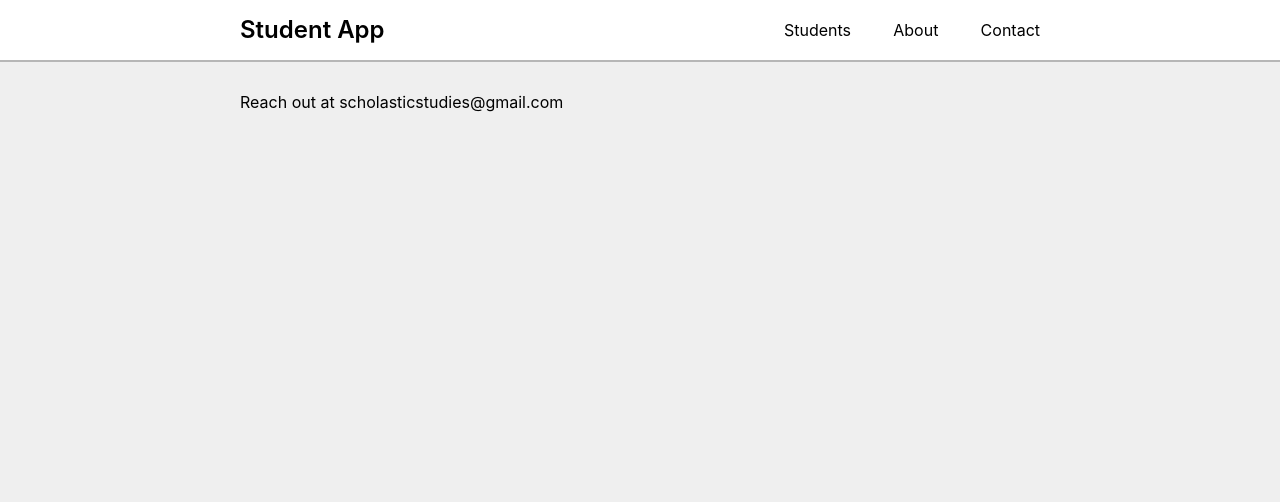
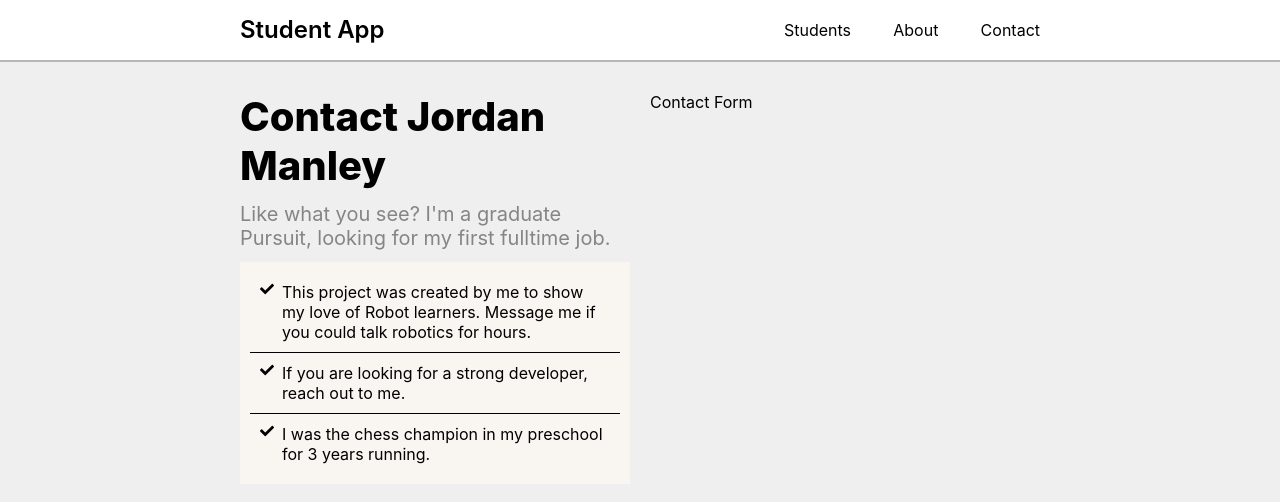
Before and after one commit to pursuit-employment/student-app-frontend, a React (Create React App) app: page /contact in a window 1280 px wide. Shown: the top 502 px of the page. Built offline with nearby package versions, Linux system fonts and the light colour scheme.

Commit message:
basic contact info setup

```diff
--- a/src/components/singleTextInput/SingleTextInput.js
+++ b/src/components/singleTextInput/SingleTextInput.js
@@ -1,5 +1,4 @@
 import React, {useEffect} from 'react';
-import { FaTags } from 'react-icons/fa';
 
 import './SingleTextInput.scss';
 
--- a/src/pages/Contact.js
+++ b/src/pages/Contact.js
@@ -1,9 +1,50 @@
 import React from 'react';
+import { FaCheck } from 'react-icons/fa';
+
+
+import './Contact.scss';
 
 function Contact(props) {
     return (
-        <div>
-           Reach out at scholasticstudies@gmail.com
+        <div className="contact">
+            <div className="contact__info">
+                <div class="contact__title">Contact Jordan Manley</div>
+                <div class="contact__subheader">
+                    Like what you see? I'm a graduate Pursuit, looking for my first fulltime job.
+                </div>
+
+                <div className="contact__salesPoints">
+                    <div className="contact__salesPoint">
+                        <div className="contact__salesPointIcon">
+                            <FaCheck  />
+                        </div>
+                        <div className="contact__salesPointText">
+                            This project was created by me to show my
+                            love of Robot learners. Message me if you could talk robotics for hours.
+                        </div>
+                    </div>
+                    <div className="contact__salesPoint">
+                        <div className="contact__salesPointIcon">
+                            <FaCheck  />
+                        </div>
+                        <div className="contact__salesPointText">
+                            If you are looking for a strong developer, reach out to me.
+                        </div>
+                    </div>
+                    <div className="contact__salesPoint">
+                        <div className="contact__salesPointIcon">
+                            <FaCheck  />
+                        </div>
+                        <div className="contact__salesPointText">
+                            I was the chess champion in my preschool for 3 years running.
+                        </div>
+                    </div>
+
+                </div>
+            </div>
+            <div className="contact__form">
+                Contact Form
+            </div>
         </div>
     );
 }
--- /dev/null
+++ b/src/pages/Contact.scss
@@ -0,0 +1,39 @@
+@import '../designUtils/colors';
+
+.contact {
+    display: grid;
+    grid-template-columns: 1fr 1fr;
+    column-gap: 20px;
+
+    &__title {
+        font-size: 40px;
+        font-weight: 800;
+        margin-bottom: 12px;
+
+    }
+
+    &__subheader {
+        color: $highlight-gray;
+        font-size: 20px;
+        margin-bottom: 12px;
+    }
+
+    &__salesPoints{
+        background-color: #F9F5F1;
+        padding: 10px;
+    }
+
+    &__salesPoint {
+        padding: 10px;
+        display: flex;
+        &:not(:last-child){
+            border-bottom: 1px solid black;
+        }
+    }
+
+    &__salesPointIcon {
+        font-size: 14px;
+        padding-right: 8px;
+    }
+
+}
```
